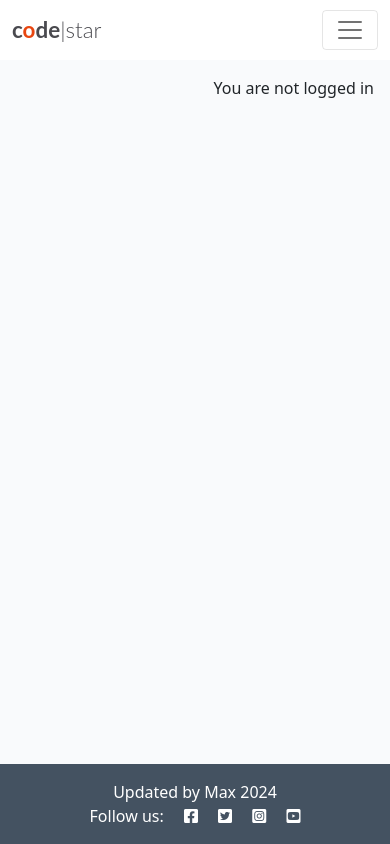
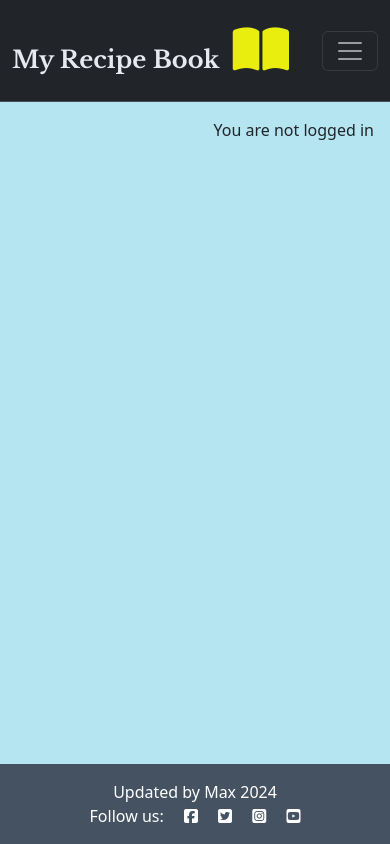
Before and after one commit to maxgray7-dev/RecipeBook, a Django app: page / in a window 390 px wide. Run offline with Django 4.2, Linux system fonts and the light colour scheme; data that the repository does not hold is empty; some libraries are stand-ins or nearby versions.

Commit message:
overwriting css

```diff
--- a/recipe_app/templates/recipe_app/index.html
+++ b/recipe_app/templates/recipe_app/index.html
@@ -7,10 +7,10 @@
     <div class="row">
 
         <!-- Blog Entries Column -->
-        <div class="col-12 mt-3 left">
+        <div class="col-12 mt-4 left">
             <div class="row">
                 {% for r in recipe_list %}
-                <div class="col-md-4">
+                <div class="col-md-3">
                     <div class="card mb-4">
                         <div class="card-body">
                             <div class="image-container">
@@ -18,17 +18,13 @@
                                     <p class="author">Author: {{ r.author }}</p>
                                 </div>
                             </div>
-                            <a href="#" class="post-link">
-                                <h2 class="card-title">{{ r.title }}</h2>
-                            </a>
-
-                            <hr />
-                            <p class="card-text text-muted h6">{{ r.created_on}}
-                            </p>
+                            <a href="#" class="post-link"><h2 class="card-title">{{ r.title }}</h2></a>
+                            <br/>
+                            <p class="card-text text-muted h6">{{ r.created_on}}</p>
                         </div>
                     </div>
                 </div>
-                {% if forloop.counter|divisibleby:3 %}
+                {% if forloop.counter|divisibleby:4 %}
             </div>
             <div class="row">
                 {% endif %}
--- a/recipe_app/views.py
+++ b/recipe_app/views.py
@@ -19,18 +19,14 @@ class RecipeList(generic.ListView):
     # The code below will displays only objects that have status "published"
     queryset = Recipe.objects.all()
 
-    # template_name = 'recipe_app/recipe_list.html'
     template_name = 'recipe_app/index.html'
     paginate_by = 9
 
 
-# def recipes_detail(request, title):
-#     queryset = Recipe.objects.filter(status=1)
-#     post=get_object_or_404(queryset, title=title)
+def recipes_detail(request, title):
+    queryset = Recipe.objects.filter(status=1)
+    post=get_object_or_404(queryset, slug=title)
+    return render(
+        request, recipe_app/'recipes_detail.html',
 
-
-
-#     return render(
-#         request, recipe_app/'recipes_detail.html',
-
-# )
+)
--- a/static/css/style.css
+++ b/static/css/style.css
@@ -1,24 +1,18 @@
+
 body {
-    background-color: #F9FAFC;
+    background-color: #c2f7e5;
 }
 
-.brand {
-    font-family: Lato, sans-serif;
-    font-size: 1.4rem;
-    font-weight: 700;
-    color: #4A4A4F;
+.my_page_title {
+    font-family: 'Libre Baskerville','Oswald', sans-serif;
+    font-size: 1.5rem;
+    font-weight: 600;
+    color: #e8e8f0;
 }
 
-.red-o {
-    color: #E84610;
-}
-
-.thin {
-    font-weight: 300;
-}
-
-.light-bg {
-    background-color: #fff;
+.icon {
+    font-size: 50px;
+    color: rgb(234, 238, 14);
 }
 
 .dark-bg {
@@ -26,7 +20,7 @@ body {
 }
 
 .main-bg {
-    background-color: #F9FAFC;
+    background-color: #b5e5f1;
 }
 
 .card {
--- a/templates/base.html
+++ b/templates/base.html
@@ -17,17 +17,17 @@
     <!-- Google Fonts CSS -->
     <link rel="preconnect" href="https://fonts.gstatic.com">
     <link href="https://fonts.googleapis.com/css2?family=Roboto+Condensed:ital,wght@0,100..900;1,100..900&display=swap" rel="stylesheet">
-    <link href="https://fonts.googleapis.com/css2?family=Libre+Baskerville:ital,wght@0,400;0,700;1,400&display=swap" rel="stylesheet">
+    <link href="https://fonts.googleapis.com/css2?family=Libre+Baskerville:ital,wght@0,400;0,700;1,400&family=Oswald:wght@200..700&display=swap" rel="stylesheet">
 
 
 
 
     <!-- Font Awesome CSS -->
-    <link rel="stylesheet" href="https://cdnjs.cloudflare.com/ajax/libs/font-awesome/5.15.3/css/all.min.css">
+    <script src="https://kit.fontawesome.com/d423496652.js" crossorigin="anonymous"></script>
 
     <!-- Bootstrap CSS -->
-    <link href="https://cdn.jsdelivr.net/npm/bootstrap@5.0.1/dist/css/bootstrap.min.css" rel="stylesheet"
-        integrity="sha384-+0n0xVW2eSR5OomGNYDnhzAbDsOXxcvSN1TPprVMTNDbiYZCxYbOOl7+AMvyTG2x" crossorigin="anonymous">
+        <link href="https://cdn.jsdelivr.net/npm/bootstrap@5.3.3/dist/css/bootstrap.min.css" rel="stylesheet"
+        integrity="sha384-QWTKZyjpPEjISv5WaRU9OFeRpok6YctnYmDr5pNlyT2bRjXh0JMhjY6hW+ALEwIH" crossorigin="anonymous">
 
     <!-- Custom CSS-->
     <link rel="stylesheet" href="{% static 'css/style.css' %}">
@@ -36,10 +36,9 @@
 <body class="d-flex flex-column h-100 main-bg">
 
     <!-- Navigation -->
-    <nav class="navbar navbar-expand-lg navbar-light bg-white">
+    <nav class="navbar bg-dark border-bottom border-body" data-bs-theme="dark">
         <div class="container-fluid">
-            <a class="navbar-brand" href="{% url 'home' %}"><span class="brand">c<span class="red-o">o</span>de<span
-                        class="thin">|star</span></span></a>
+            <a class="navbar-brand" href="{% url 'home' %}"><span class="my_page_title">My Recipe Book<span class="icon"> <i class="fa-solid fa-book-open "></i></span></a>
             <button class="navbar-toggler" type="button" data-bs-toggle="collapse" data-bs-target="#navbarText"
                 aria-controls="navbarText" aria-expanded="false" aria-label="Toggle navigation">
                 <span class="navbar-toggler-icon"></span>
```
Also changed, not shown: recipe_app/templates/recipe_app/recipe_list.html (deleted, +0 -21 lines).
